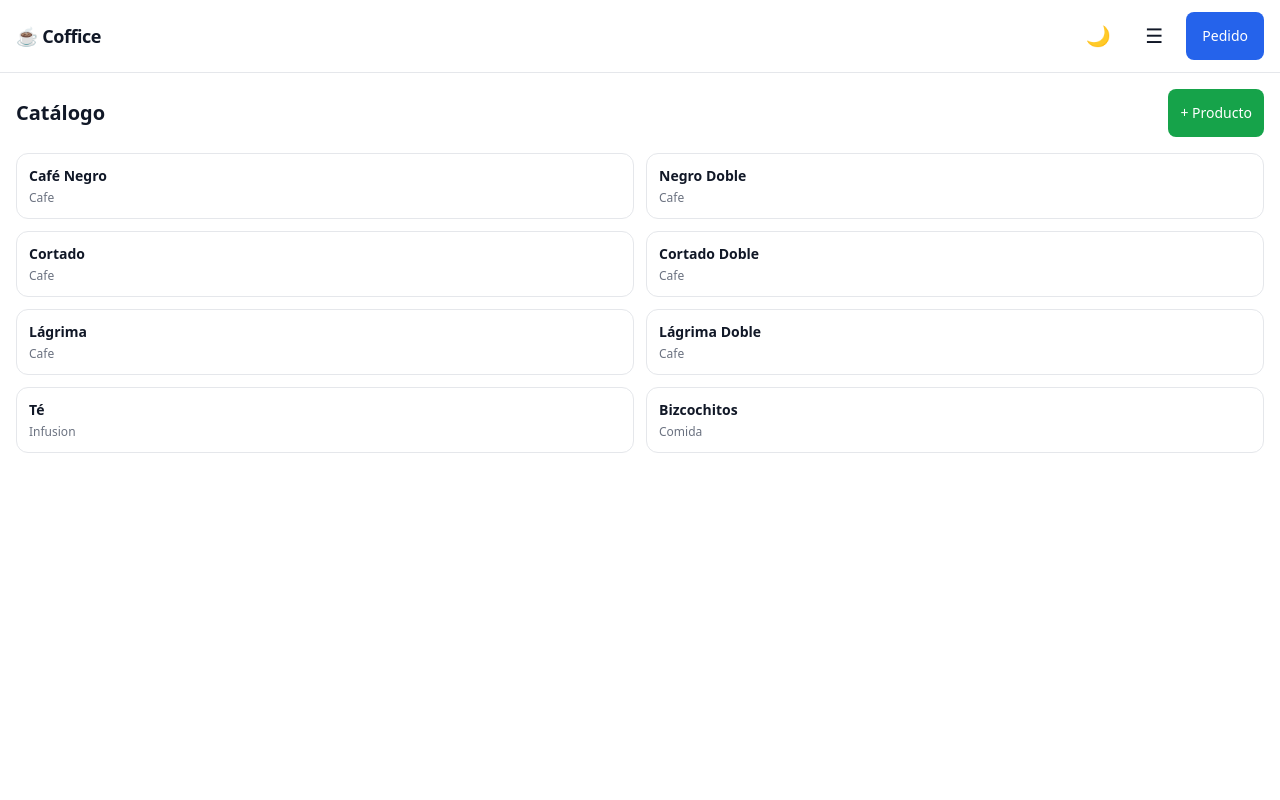
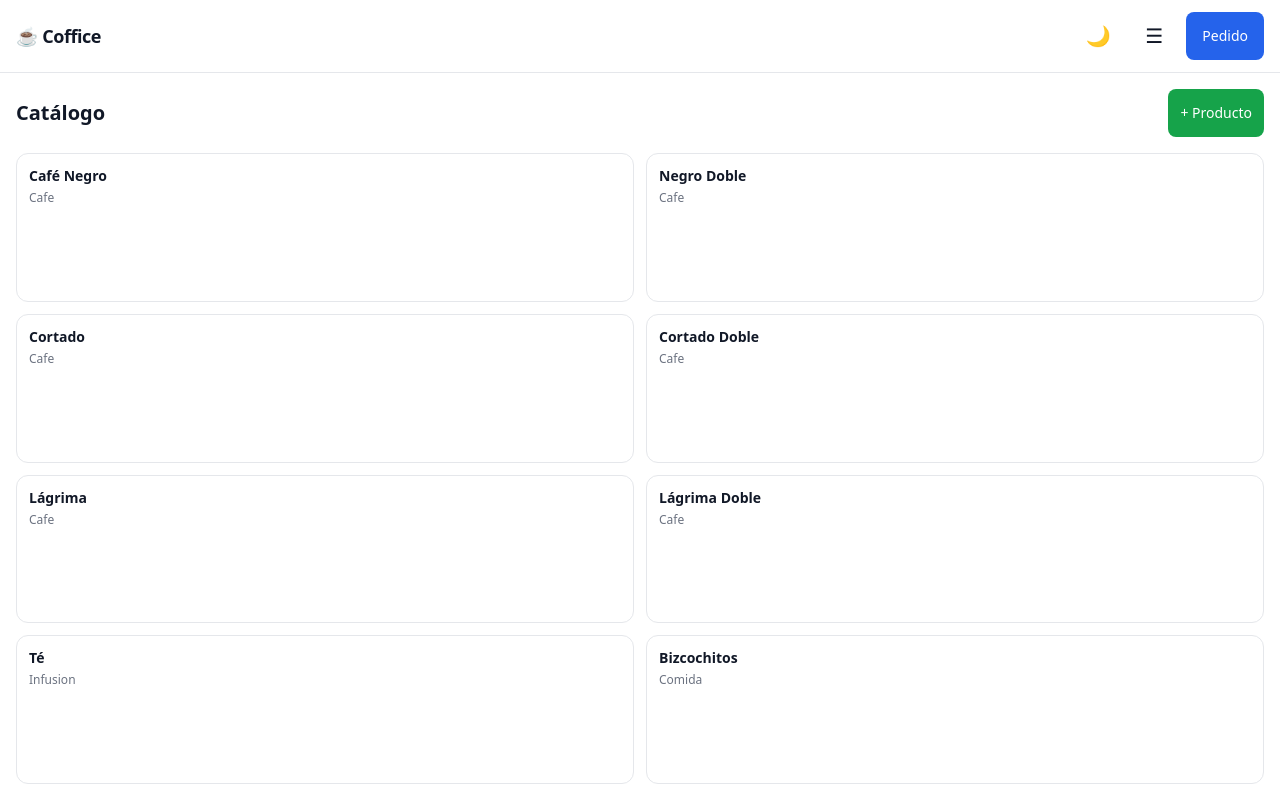
Before and after one commit to damianarganaras/App-Coffice, a React (Vite) app: page / in a window 1280 px wide. Built offline with nearby package versions, Linux system fonts and the light colour scheme.

Commit message:
fix de elementos que desaparecen

```diff
--- a/src/App.jsx
+++ b/src/App.jsx
@@ -51,7 +51,7 @@ export default function App() {
   }
 
   return (
-    <div className="min-h-screen bg-white dark:bg-dark-bg text-gray-900 dark:text-gray-100 transition-colors duration-300">
+    <div className="h-dvh flex flex-col overflow-hidden bg-white dark:bg-dark-bg text-gray-900 dark:text-gray-100 transition-colors duration-300">
       <Header
         view={view}
         theme={theme}
@@ -61,8 +61,8 @@ export default function App() {
         onSwitchView={() => switchView(view === 'catalog' ? 'summary' : 'catalog')}
       />
       <PWAInstaller />
-      <main className="px-4 pb-8 pt-4">
-        <AnimatePresence mode="wait">
+      <main className="flex-1 overflow-hidden px-4 pt-4 pb-4">
+        <AnimatePresence>
           {view === 'catalog' ? (
             <CatalogView key="catalog" layout={layout} />
           ) : (
--- a/src/components/CatalogView.jsx
+++ b/src/components/CatalogView.jsx
@@ -10,16 +10,16 @@ function ProductCard({ product, quantity, onTap, layout }) {
       whileTap={{ scale: 0.96 }}
       onClick={onTap}
       className={`
-        relative min-h-[48px] p-3 rounded-xl border
+        relative min-h-0 p-3 rounded-xl border
         bg-white dark:bg-gray-800
         border-gray-200 dark:border-gray-700
         hover:border-blue-400 dark:hover:border-blue-500
         transition-colors text-left select-none
-        ${layout === 'list' ? 'flex items-center justify-between w-full' : 'flex flex-col gap-2'}
+        ${layout === 'list' ? 'flex-1 flex items-center justify-between w-full' : 'flex flex-col gap-2'}
       `}
     >
       <div className="flex flex-col gap-1">
-        <span className="font-semibold text-sm">{product.name}</span>
+        <span className="font-semibold text-sm truncate">{product.name}</span>
         <span className="text-xs text-gray-500 dark:text-gray-400 capitalize">
           {product.category}
         </span>
@@ -54,16 +54,16 @@ export default function CatalogView({ layout }) {
   const products = getAllProducts()
 
   return (
-    <div>
-      <div className="flex items-center justify-between mb-4">
+    <div className="flex flex-col h-full">
+      <div className="flex items-center justify-between mb-4 flex-shrink-0">
         <h2 className="text-xl font-bold">Catálogo</h2>
         <AddCustomProduct />
       </div>
       <div
         className={
           layout === 'grid'
-            ? 'grid grid-cols-2 gap-3'
-            : 'flex flex-col gap-2'
+            ? 'flex-1 grid grid-cols-2 auto-rows-fr gap-3 min-h-0'
+            : 'flex-1 flex flex-col gap-2 min-h-0'
         }
       >
         {products.map((product) => (
--- a/src/components/SummaryView.jsx
+++ b/src/components/SummaryView.jsx
@@ -19,12 +19,11 @@ export default function SummaryView({ onBack }) {
 
   const handleClear = () => {
     clearOrder()
-    onBack()
   }
 
   return (
-    <div>
-      <div className="flex items-center justify-between mb-4">
+    <div className="flex flex-col h-full">
+      <div className="flex items-center justify-between mb-4 flex-shrink-0">
         <h2 className="text-xl font-bold">Pedido</h2>
         <button
           onClick={onBack}
@@ -35,14 +34,14 @@ export default function SummaryView({ onBack }) {
       </div>
 
       {activeItems.length === 0 ? (
-        <div className="flex flex-col items-center justify-center py-16 text-gray-400 dark:text-gray-500">
+        <div className="flex-1 flex flex-col items-center justify-center text-gray-400 dark:text-gray-500">
           <span className="text-5xl mb-4">☕</span>
           <p className="text-lg font-medium">No hay productos en el pedido</p>
           <p className="text-sm mt-1">Volvé al catálogo para agregar items</p>
         </div>
       ) : (
         <>
-          <ul className="flex flex-col gap-2 mb-6">
+          <ul className="flex-1 flex flex-col gap-2 mb-6 min-h-0 overflow-y-auto">
             {activeItems.map(([id, qty]) => {
               const product = productMap[id]
               return (
--- a/src/index.css
+++ b/src/index.css
@@ -10,9 +10,9 @@
 
 html, body, #root {
   height: 100%;
+  height: 100dvh;
   width: 100%;
-  overflow-x: hidden;
-  -webkit-overflow-scrolling: touch;
+  overflow: hidden;
 }
 
 body {
--- a/src/store/useInventoryStore.js
+++ b/src/store/useInventoryStore.js
@@ -20,7 +20,7 @@ export const useInventoryStore = create(
       customProducts: [],
 
       getAllProducts: () => {
-        return [...BASELINE_PRODUCTS, ...get().customProducts]
+        return [...BASELINE_PRODUCTS, ...(get().customProducts || [])]
       },
 
       addCustomProduct: (name) => {
```
